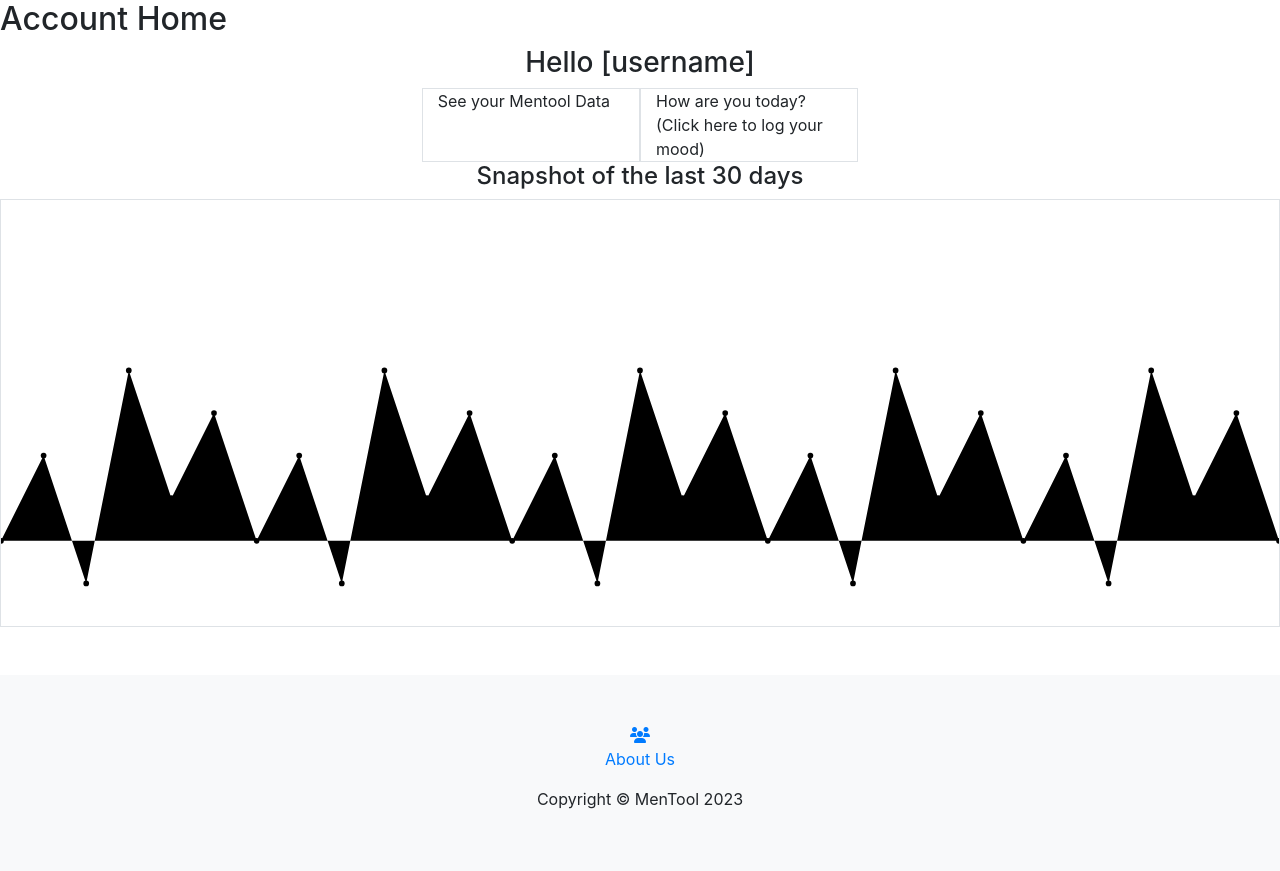
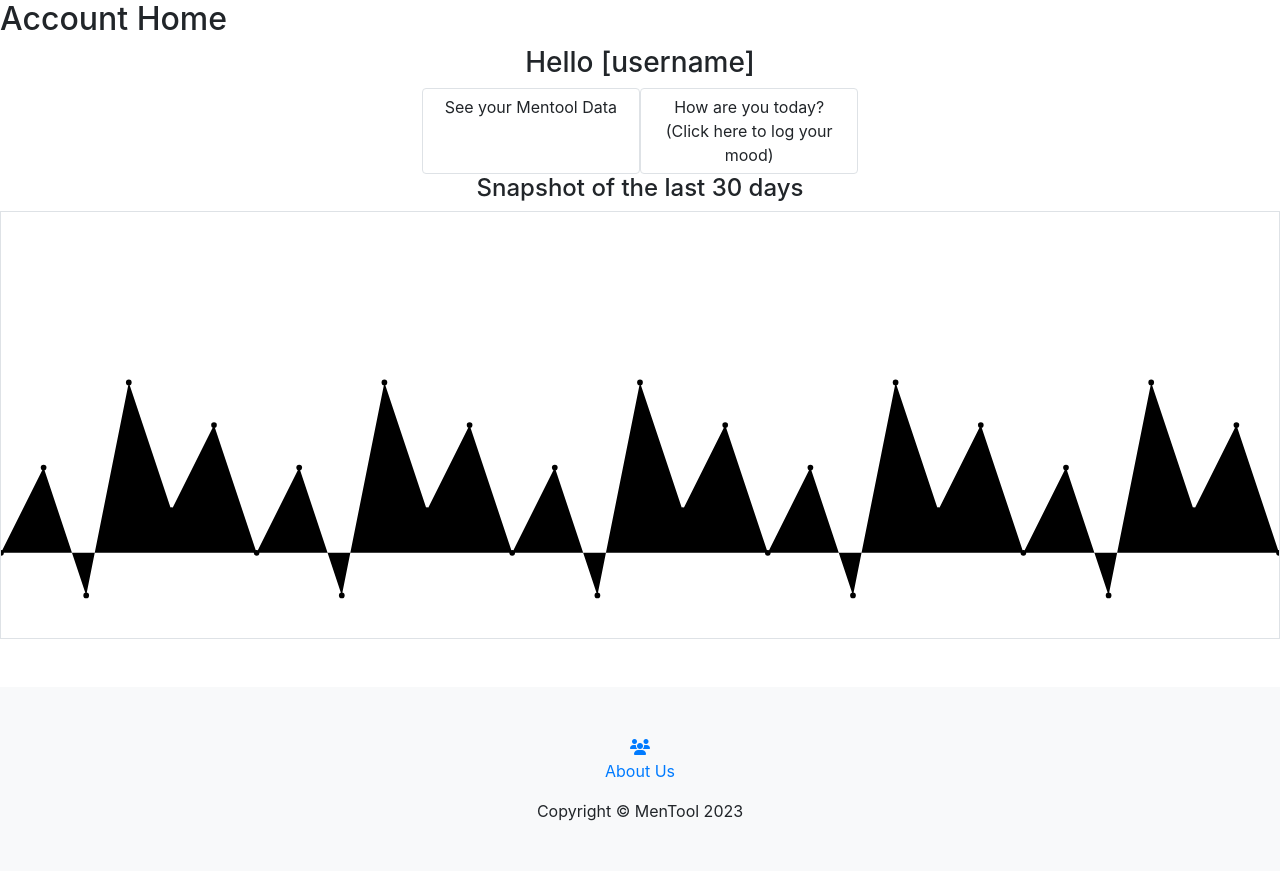
Before and after one commit to DanMorriss/MenTool, a Django app: page /home/ in a window 1280 px wide. Shown: the part 56-927 px from the top of the page. Before the commit the page ends 865 px from the top, so only its background shows below. Run offline with Django 4.2, Linux system fonts and the light colour scheme; some libraries are stand-ins or nearby versions.

Commit message:
files: home wireframe. Further edits home.html

```diff
--- a/tracker/templates/tracker/tracker_home.html
+++ b/tracker/templates/tracker/tracker_home.html
@@ -1,13 +1,5 @@
 {% extends "base.html" %}
 {% block content %}
-
-
-<html lang="en">
-<head>
-    <link rel="stylesheet" href="https://cdn.jsdelivr.net/npm/bootstrap@4.6.2/dist/css/bootstrap.min.css" integrity="sha384-xOolHFLEh07PJGoPkLv1IbcEPTNtaed2xpHsD9ESMhqIYd0nLMwNLD69Npy4HI+N" crossorigin="anonymous">
-</head>
-
-<body>
 
   <div>
     <h2>Account Home</h2>
@@ -19,9 +11,9 @@
 
 
 <section id"options-boxes">
-  <div class="row d-flex justify-content-center ">
-    <div class="col-sm-1 col-md-2 border">See your Mentool Data</div>
-    <div class="col-sm-1 col-md-2 border">How are you today? <br>(Click here to log your mood)</div>
+  <div class="row d-flex justify-content-center">
+    <div class="col-sm-1 col-md-2 border text-center btn">See your Mentool Data</div>
+    <div class="col-sm-1 col-md-2 border text-center btn">How are you today? <br>(Click here to log your mood)</div>
   <div>
 </section>
 
@@ -68,11 +60,4 @@
         </div>
 </section>
 
-</body>
-
-<footer>
-
-</footer>
-</html>
-
 {% endblock %}
```
Also changed, not shown: wireframes/Account home.png, 1 other file.
